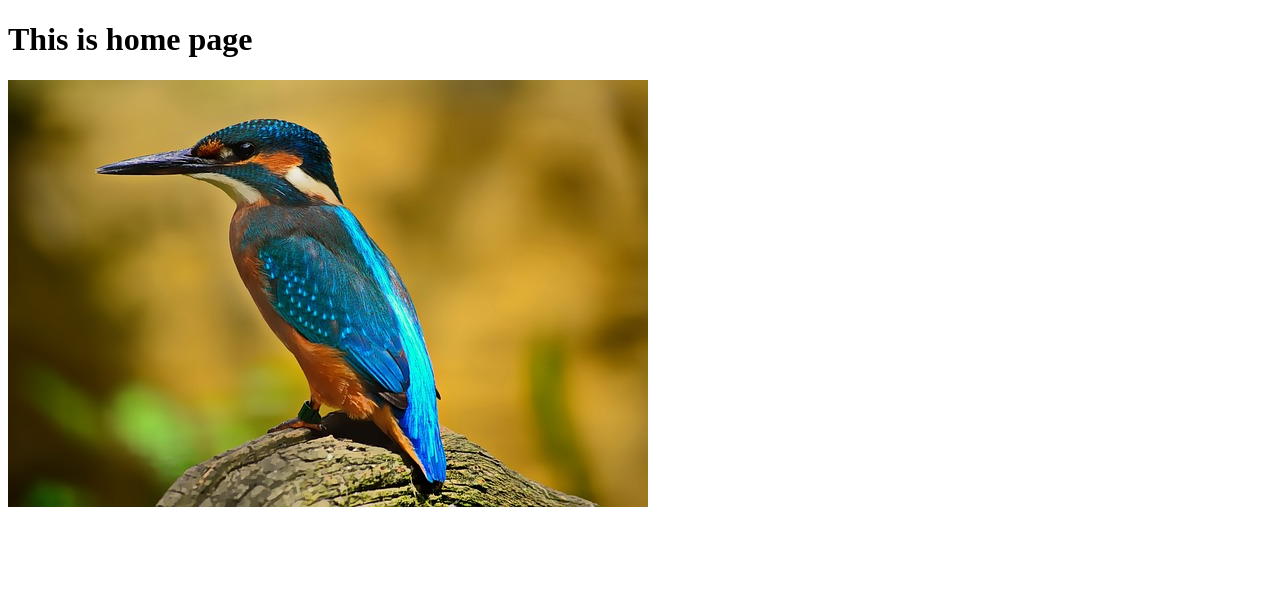
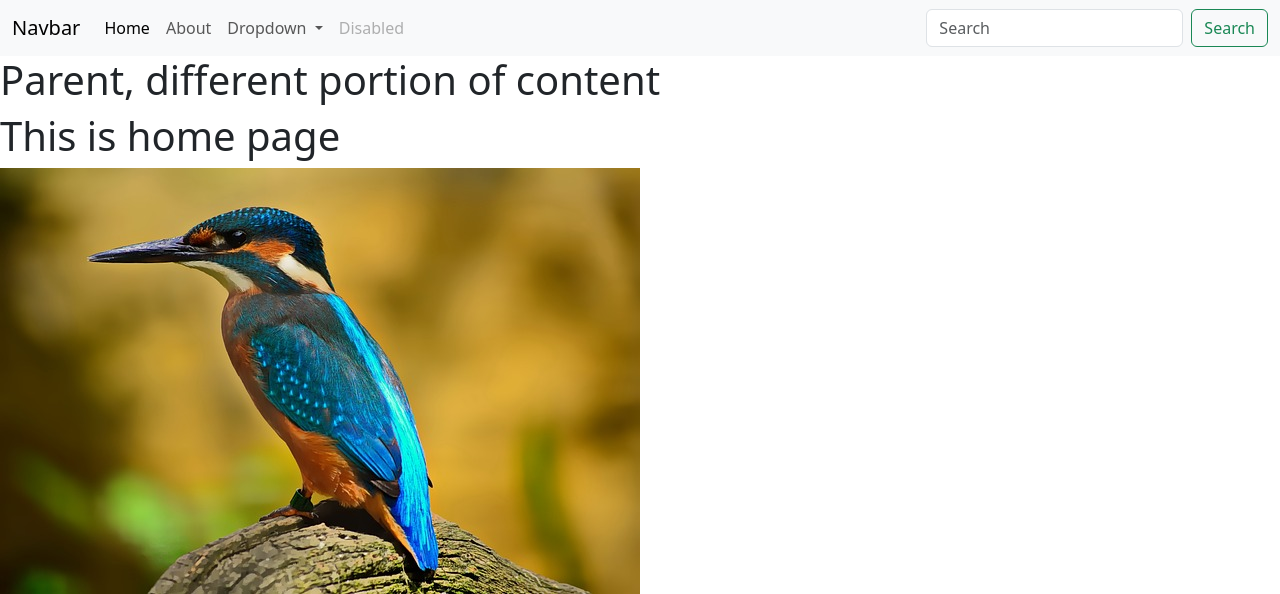
Before and after one commit to sabrinara/Django, a Django app: page / in a window 1280 px wide. Shown: the top 594 px of the page. Run offline with Django 4.2, Linux system fonts and the light colour scheme.

Commit message:
extends and block

```diff
--- a/project_4/first_app/urls.py
+++ b/project_4/first_app/urls.py
@@ -3,5 +3,5 @@ from . import views
 
 urlpatterns = [
     path('',views.index ,name='home'),
-    path('about/<int:id>/',views.about ,name='about'),
+    path('about/',views.about ,name='about'),
 ]
--- a/project_4/first_app/views.py
+++ b/project_4/first_app/views.py
@@ -37,6 +37,6 @@ def index(request):
     return render(request, 'index.html', {'data': data}) # dictionary (data)
 
 
-def about(request,id):
-    # print( request.GET)
-    return render(request, 'index.html', {'id' : id})
+def about(request):
+    print( request.GET)
+    return render(request, 'index.html', {'id' : request.GET})
--- /dev/null
+++ b/project_4/templates/base.html
@@ -0,0 +1,63 @@
+
+
+<!DOCTYPE html>
+<html lang="en">
+<head>
+    <meta charset="UTF-8">
+    <meta name="viewport" content="width=device-width, initial-scale=1.0">
+    <title>Document</title>
+      <!-- bootstrap -->
+      <link href="https://cdn.jsdelivr.net/npm/bootstrap@5.3.2/dist/css/bootstrap.min.css" rel="stylesheet"
+      integrity="sha384-T3c6CoIi6uLrA9TneNEoa7RxnatzjcDSCmG1MXxSR1GAsXEV/Dwwykc2MPK8M2HN" crossorigin="anonymous">
+</head>
+<body>
+    <nav class="navbar navbar-expand-lg bg-body-tertiary">
+        <div class="container-fluid">
+            <a class="navbar-brand" href="#">Navbar</a>
+            <button class="navbar-toggler" type="button" data-bs-toggle="collapse"
+                data-bs-target="#navbarSupportedContent" aria-controls="navbarSupportedContent" aria-expanded="false"
+                aria-label="Toggle navigation">
+                <span class="navbar-toggler-icon"></span>
+            </button>
+            <div class="collapse navbar-collapse" id="navbarSupportedContent">
+                <ul class="navbar-nav me-auto mb-2 mb-lg-0">
+                    <li class="nav-item">
+                        <a class="nav-link active" aria-current="page" href="{% url 'home' %}">Home</a>
+                    </li>
+                    <li class="nav-item">
+                        <a class="nav-link" href="{% url 'about' %}">About</a>
+                    </li>
+                    <li class="nav-item dropdown">
+                        <a class="nav-link dropdown-toggle" href="#" role="button" data-bs-toggle="dropdown"
+                            aria-expanded="false">
+                            Dropdown
+                        </a>
+                        <ul class="dropdown-menu">
+                            <li><a class="dropdown-item" href="#">Action</a></li>
+                            <li><a class="dropdown-item" href="#">Another action</a></li>
+                            <li>
+                                <hr class="dropdown-divider">
+                            </li>
+                            <li><a class="dropdown-item" href="#">Something else here</a></li>
+                        </ul>
+                    </li>
+                    <li class="nav-item">
+                        <a class="nav-link disabled" aria-disabled="true">Disabled</a>
+                    </li>
+                </ul>
+                <form class="d-flex" role="search">
+                    <input class="form-control me-2" type="search" placeholder="Search" aria-label="Search">
+                    <button class="btn btn-outline-success" type="submit">Search</button>
+                </form>
+            </div>
+        </div>
+    </nav>
+  {% block content %}
+  <h1>Parent, different portion of content</h1>
+  {% endblock %}
+
+  <script src="https://cdn.jsdelivr.net/npm/bootstrap@5.3.2/dist/js/bootstrap.bundle.min.js"
+  integrity="sha384-C6RzsynM9kWDrMNeT87bh95OGNyZPhcTNXj1NW7RuBCsyN/o0jlpcV8Qyq46cDfL"
+  crossorigin="anonymous"></script>
+</body>
+</html>
--- a/project_4/templates/home.html
+++ b/project_4/templates/home.html
@@ -1,14 +1,8 @@
-{% load static %}
+{% extends 'base.html' %}
 
-<!DOCTYPE html>
-<html lang="en">
-<head>
-    <meta charset="UTF-8">
-    <meta name="viewport" content="width=device-width, initial-scale=1.0">
-    <title>Document</title>
-</head>
-<body>
-    <h1>This is home page</h1>
-    <img src="{% static 'bird1.jpg' %}" alt="Bird 1">
-</body>
-</html>
+{% block content %}
+{{block.super}}
+<h1>This is home page</h1>
+<img src="static/bird1.jpg" alt="">
+
+{% endblock %}
```
Also changed, not shown: project_4/first_app/templates/index.html (+4 -56 lines).
